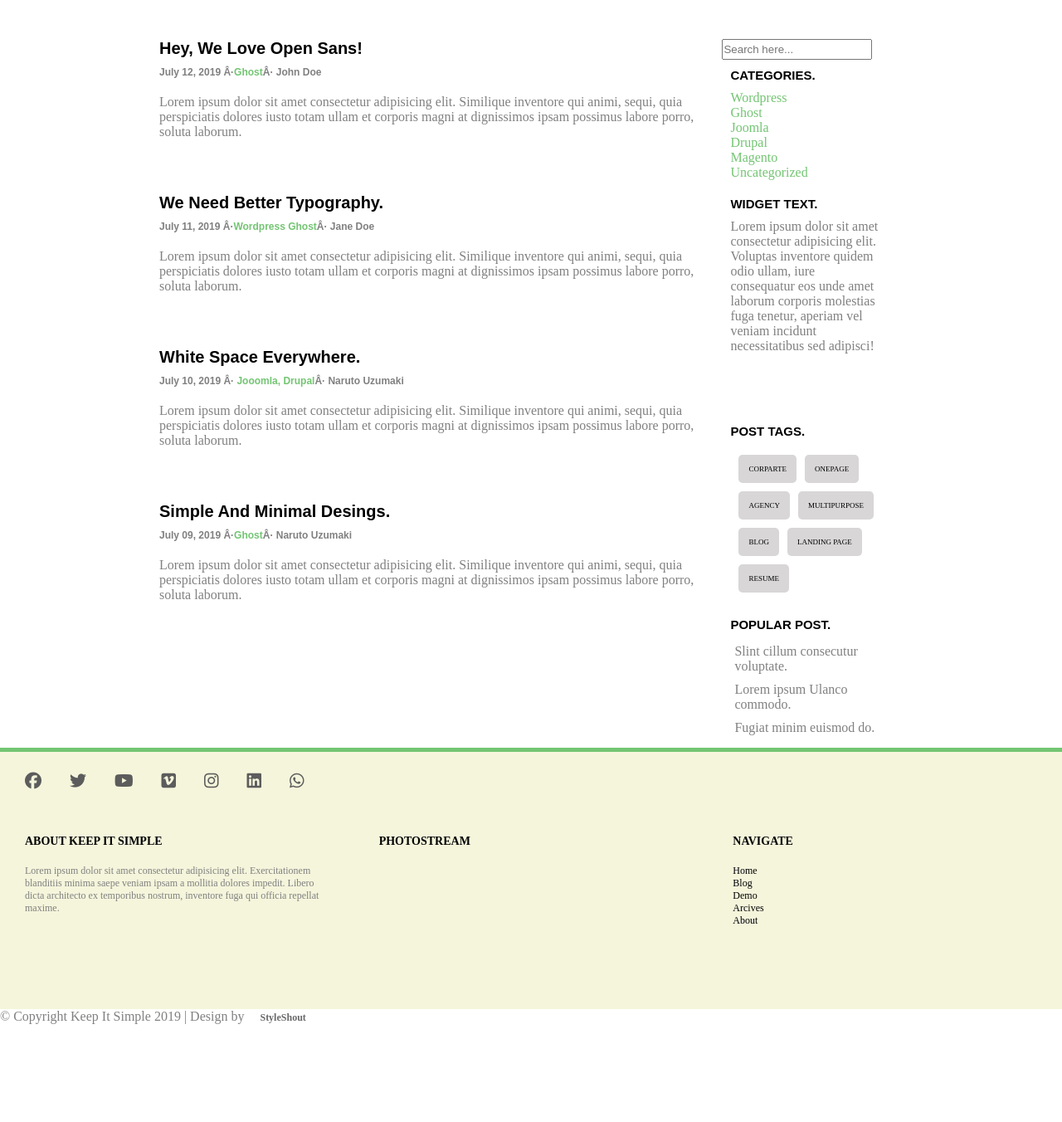
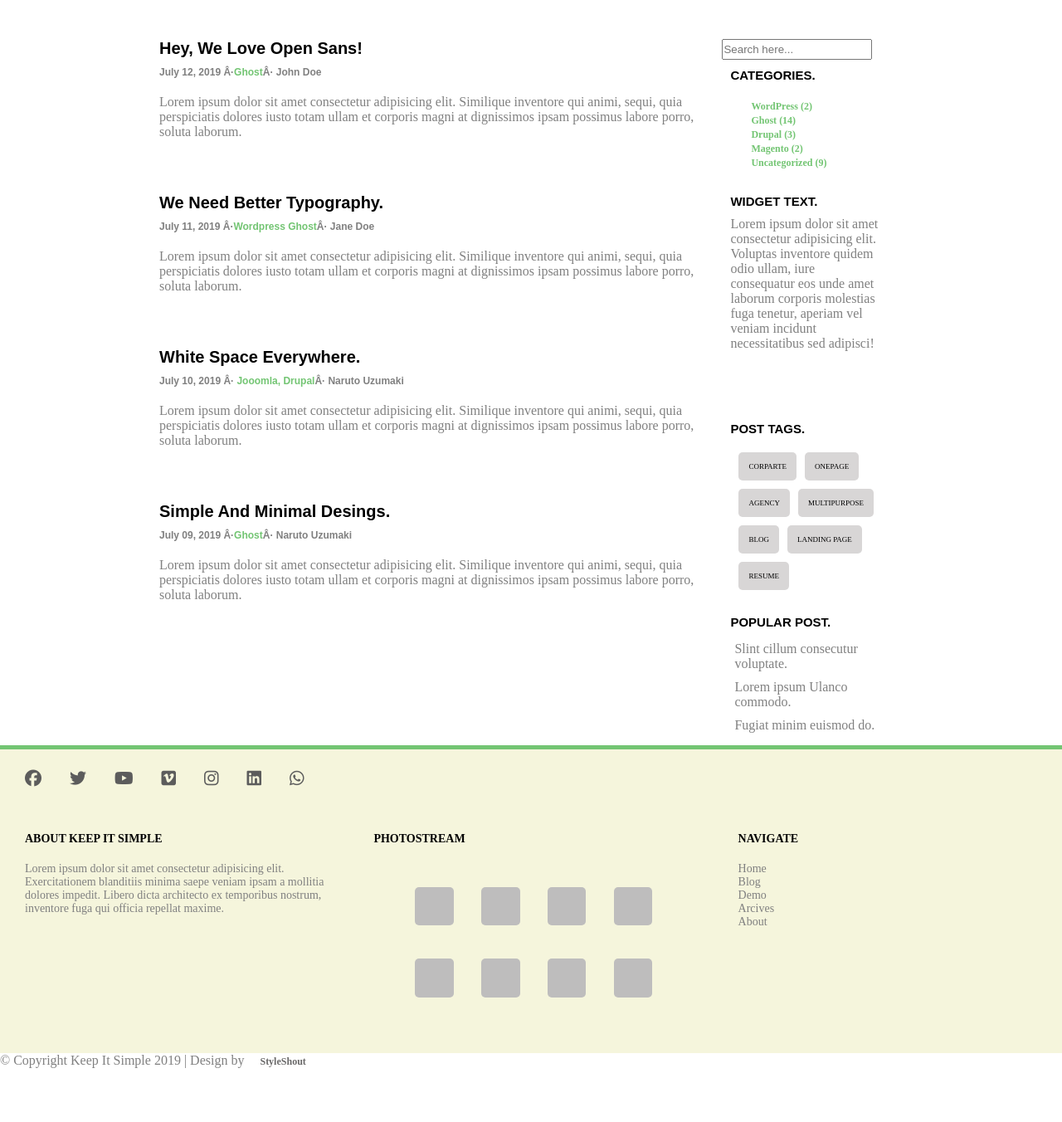
Before and after one commit to IreneGonzalezPuerta/proyecto-css, a plain HTML site: page index.html in a window 1280 px wide. Shown: the part 272-1624 px from the top of the page at 83% size. Before the commit the page ends 1571 px from the top, so only its background shows below. Drawn offline with Linux system fonts and the light colour scheme; a web font is replaced by a local one.

Commit message:
actualizacion

```diff
--- a/index.html
+++ b/index.html
@@ -62,13 +62,37 @@
 
             <section>
                 <h2>CATEGORIES.</h2>
-                <ul class="listauno">
-                    <li>Wordpress</li>
-                    <li>Ghost</li>
-                    <li>Joomla</li>
-                    <li>Drupal</li>
-                    <li>Magento</li>
-                    <li>Uncategorized</li>
+                <ul class="category-list">
+                    <li>
+                        <a href="#" class="category-link">
+                            <span>WordPress</span>
+                            <span class="category-count">(2)</span>
+                        </a>
+                    </li>
+                    <li>
+                        <a href="#" class="category-link">
+                            <span>Ghost</span>
+                            <span class="category-count">(14)</span>
+                        </a>
+                    </li>
+                    <li>
+                        <a href="#" class="category-link">
+                            <span>Drupal</span>
+                            <span class="category-count">(3)</span>
+                        </a>
+                    </li>
+                    <li>
+                        <a href="#" class="category-link">
+                            <span>Magento</span>
+                            <span class="category-count">(2)</span>
+                        </a>
+                    </li>
+                    <li>
+                        <a href="#" class="category-link">
+                            <span>Uncategorized</span>
+                            <span class="category-count">(9)</span>
+                        </a>
+                    </li>
                 </ul>
             </section>
             <section>
@@ -114,17 +138,21 @@
                     <p>Lorem ipsum dolor sit amet consectetur adipisicing elit. Exercitationem blanditiis minima saepe veniam ipsam a mollitia dolores impedit. Libero dicta architecto ex temporibus nostrum, inventore fuga qui officia repellat maxime.</p>
                 </div>
 
-            <div class="photostream">
-                <h2>PHOTOSTREAM</h2>
-                            <div> </div>
-                            <div> </div>
-                            <div> </div>
-                            <div> </div>
-                            <div> </div>
-                            <div> </div>
-                            <div> </div>
-                            <div> </div>
+
+            <div class="footer-section">
+                    <h2>PHOTOSTREAM</h2>
+                    <div class="photostream-grid">
+                        <div class="photo-item"></div>
+                        <div class="photo-item"></div>
+                        <div class="photo-item"></div>
+                        <div class="photo-item"></div>
+                        <div class="photo-item"></div>
+                        <div class="photo-item"></div>
+                        <div class="photo-item"></div>
+                        <div class="photo-item"></div>
+                    </div>
             </div>
+
             <div class="navigated">
                 <h2>NAVIGATE</h2>
                     <ul>
--- a/styles.css
+++ b/styles.css
@@ -104,14 +104,11 @@ span{
 .container p{
     color: grey;
 }
-form{
-
-}
 input{
-    height:25px;
+    height: 25px;
 }
 .aside h2{
-    font-size:15px;
+    font-size: 15px;
 }
 
 .aside section{
@@ -122,10 +119,16 @@ input{
 .aside p{
     color: grey;
 }
-.listauno{
+
+.category-list{
+    display: flex;
+    flex-direction: column;
+    padding: 10px;
+    font-size: 15px;
     color: rgb(115, 197, 115);
     list-style-type: none;
 }
+
 .listados{
     display: flex;
     flex-direction: row;
@@ -163,18 +166,23 @@ input{
     padding: 10px;
     margin:20px;
     border-radius: 5px;
-    font-size: 12px;
+    font-size: 14px;
 }
 .navigated li{
     list-style-type: none;
+    color: grey;
 }
-.photostream {
-    display:flex;
-    flex-wrap: wrap;
+
+.footer-section .photostream-grid {
+    display: grid;
+    grid-template-columns: repeat(4, 1fr);
+    gap: var(--spacing-sm);
 }
-.photostream div{
-    width: 12%;
+.photo-item {
+    aspect-ratio: 1;
+    background-color: #bebdbd;
 }
+
 @media (max-width:750px) {
     h1{
         margin-left: 10%;
@@ -190,7 +198,6 @@ input{
     }
     .main{
         flex-direction: column;
-        margin-left: 10%;
     }
     .aside{
         display: flex;
```
